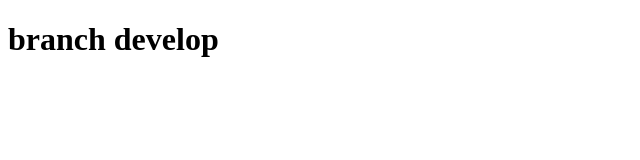
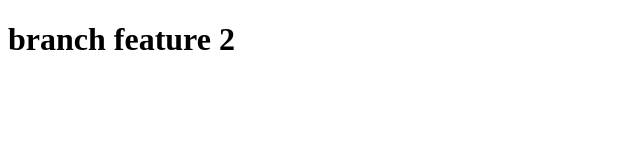
Before and after one commit to ZahraPariska/UIUX_Zahra-Pariska, a plain HTML site: page 2_Version Control and Management (Git)/Praktikum/index.html in a window 1280 px wide. Shown: the full height of the page, 0-640 px from the left. Drawn offline with Linux system fonts and the light colour scheme.

Commit message:
branch feature 2

```diff
--- a/2_Version Control and Management (Git)/Praktikum/index.html
+++ b/2_Version Control and Management (Git)/Praktikum/index.html
@@ -7,6 +7,6 @@
     <title>Document</title>
 </head>
 <body>
-    <h1>branch develop</h1>
+    <h1>branch feature 2</h1>
 </body>
 </html>
```
